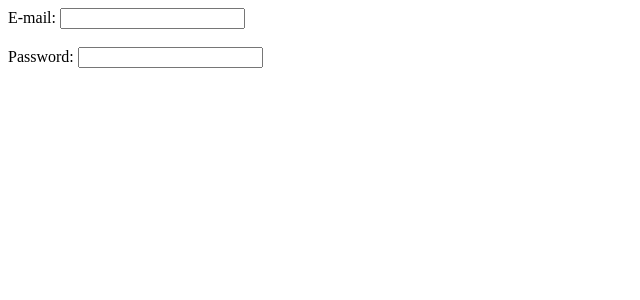
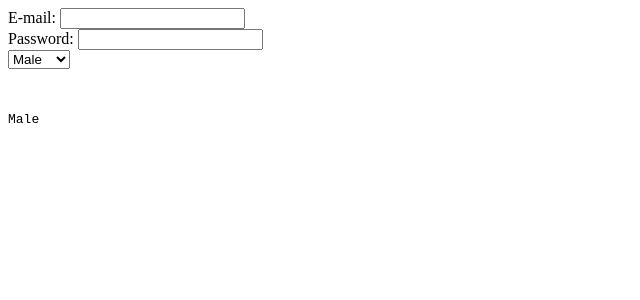
Before and after one commit to Mario-aj/learn-react, a React (Create React App) app in the folder cursoSujeitoProgramador/bloco3/: page / in a window 1280 px wide. Shown: the top 300 px of the page, without its empty margins (0-640 px from the left). Built offline with nearby package versions, Linux system fonts and the light colour scheme.

Commit message:
increment gender field

```diff
--- a/cursoSujeitoProgramador/bloco3/src/components/form/form1.js
+++ b/cursoSujeitoProgramador/bloco3/src/components/form/form1.js
@@ -6,11 +6,12 @@ class Form extends Component {
     this.state = {
       email: "",
       password: "",
+      gender: "Male",
     };
   }
 
   render() {
-    const { email, password } = this.state;
+    const { email, password, gender } = this.state;
     return (
       <div>
         <div>
@@ -22,7 +23,7 @@ class Form extends Component {
             onChange={(e) => this.setState({ email: e.target.value })}
           />
         </div>
-        <br />
+
         <div>
           <label htmlFor="password">Password: </label>
           <input
@@ -33,7 +34,20 @@ class Form extends Component {
           />
         </div>
 
-        <pre>{(email, password)}</pre>
+        <select
+          name="gender"
+          value={gender}
+          onChange={(e) => this.setState({ gender: e.target.value })}
+        >
+          <option value="male">Male</option>
+          <option value="Famile">Famile</option>
+        </select>
+
+        <pre>
+          <span>{email}</span> <br />
+          <span>{password}</span> <br />
+          <span>{gender}</span>
+        </pre>
       </div>
     );
   }
```
